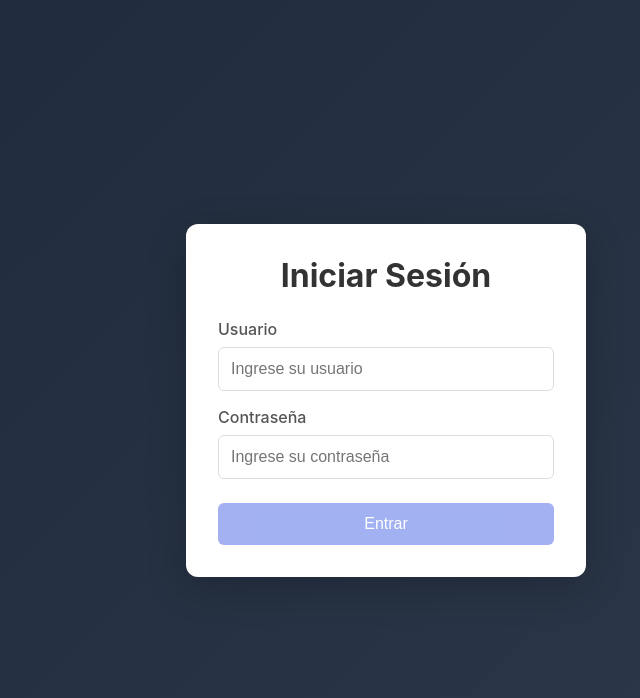
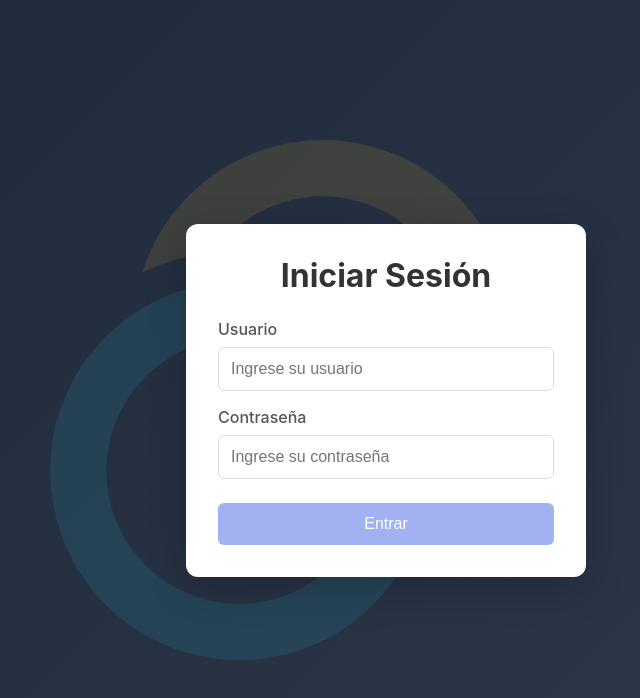
Before and after one commit to nicos92/tauri-uno, a Vue app: page /login in a window 1280 px wide. Shown: the top 698 px of the page, without its empty margins (254-894 px from the left). Built offline with nearby package versions, Linux system fonts and the light colour scheme.

Commit message:
agrega la imagen del logo de la aplicacion al fondo de la pantalla del login

```diff
--- a/src/presentation/pages/LoginPage.vue
+++ b/src/presentation/pages/LoginPage.vue
@@ -73,6 +73,24 @@ async function handleLogin() {
     align-items: center;
     justify-content: center;
     background: linear-gradient(135deg, #1e293b 0%, #2e394b 100%);
+    position: relative;
+    overflow: hidden;
+}
+
+.login-container::before {
+    content: "";
+    position: absolute;
+    width: 520px;
+    height: 520px;
+    left: 50%;
+    top: 50%;
+    transform: translate(-70%, -50%);
+    background-image: url("/tauri.svg");
+    background-repeat: no-repeat;
+    background-size: contain;
+    background-position: center;
+    opacity: 0.12;
+    pointer-events: none;
 }
 
 .login-card {
@@ -82,6 +100,8 @@ async function handleLogin() {
     box-shadow: 0 10px 40px rgba(0, 0, 0, 0.2);
     width: 100%;
     max-width: 400px;
+    position: relative;
+    z-index: 1;
 }
 
 h1 {
```
